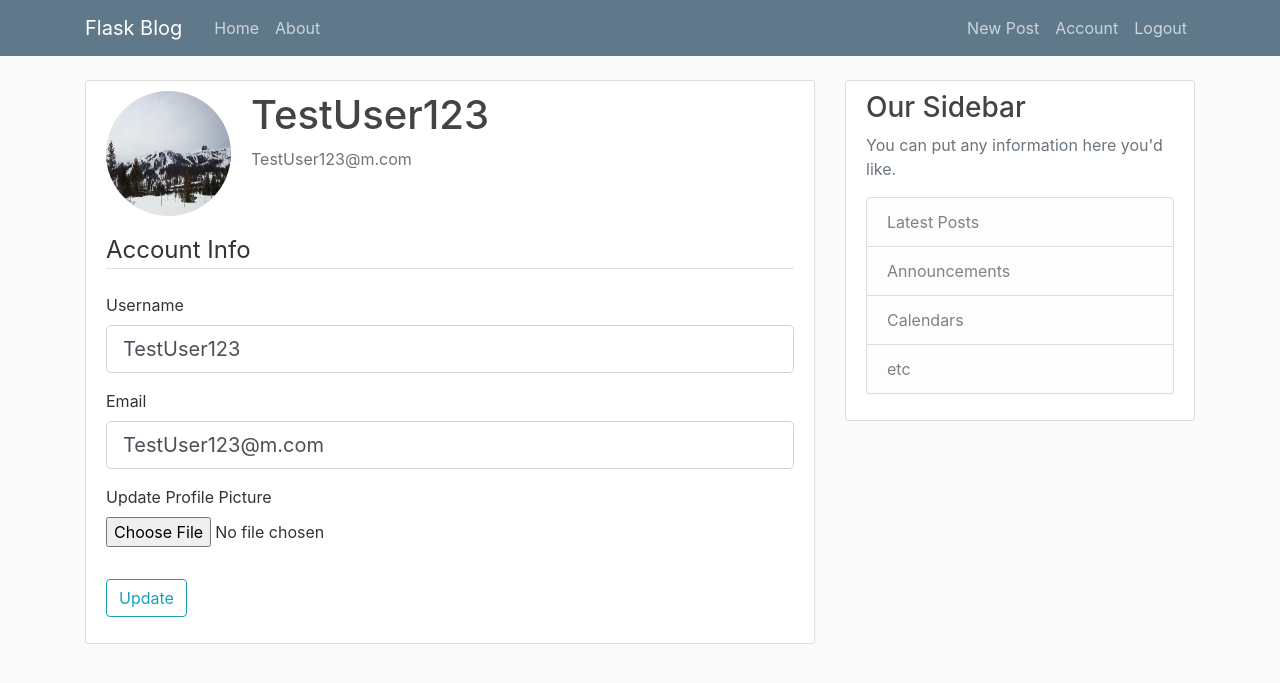
After one commit to MasoudZeynali/flask_blog, a Flask app: page /account in a window 1280 px wide. The commit adds this page. Shown: the top 683 px of the page. Run offline with Flask 2, Linux system fonts and the light colour scheme; a user stored in the database is signed in; some libraries are stand-ins or nearby versions.

Commit message:
before user

```diff
--- a/flaskblog/forms.py
+++ b/flaskblog/forms.py
@@ -1,15 +1,27 @@
 from flask_wtf import FlaskForm
-from wtforms import StringField, PasswordField, SubmitField, BooleanField
-from wtforms.validators import DataRequired, Length, Email, EqualTo
+from flask_wtf.file import FileField, FileAllowed
+from flask_login import current_user
+from wtforms import StringField, PasswordField, SubmitField, BooleanField, TextAreaField
+from wtforms.validators import DataRequired, Length, Email, EqualTo, ValidationError
+from flaskblog.models import User
 
 
 class RegistrationForm(FlaskForm):
     username = StringField('Username',validators=[DataRequired(), Length(min=2, max=20)])
     email = StringField('Email',validators=[DataRequired(), Email()])
     password = PasswordField('Password', validators=[DataRequired()])
-    confirm_password = PasswordField('Confirm Password',
-                                     validators=[DataRequired(), EqualTo('password')])
+    confirm_password = PasswordField('Confirm Password',validators=[DataRequired(), EqualTo('password')])
     submit = SubmitField('Sign Up')
+
+    def validate_username(self, username):
+        user = User.query.filter_by(username=username.data).first()
+        if user:
+            raise ValidationError('That username is taken. Please choose a different one.')
+
+    def validate_email(self, email):
+        user = User.query.filter_by(email=email.data).first()
+        if user:
+            raise ValidationError('That email is taken. Please choose a different one.')
 
 
 class LoginForm(FlaskForm):
@@ -17,3 +29,28 @@ class LoginForm(FlaskForm):
     password = PasswordField('Password', validators=[DataRequired()])
     remember = BooleanField('Remember Me')
     submit = SubmitField('Login')
+
+
+class UpdateAccountForm(FlaskForm):
+    username = StringField('Username',validators=[DataRequired(), Length(min=2, max=20)])
+    email = StringField('Email',validators=[DataRequired(), Email()])
+    picture = FileField('Update Profile Picture', validators=[FileAllowed(['jpg', 'png'])])
+    submit = SubmitField('Update')
+
+    def validate_username(self, username):
+        if username.data != current_user.username:
+            user = User.query.filter_by(username=username.data).first()
+            if user:
+                raise ValidationError('That username is taken. Please choose a different one.')
+
+    def validate_email(self, email):
+        if email.data != current_user.email:
+            user = User.query.filter_by(email=email.data).first()
+            if user:
+                raise ValidationError('That email is taken. Please choose a different one.')
+
+
+class PostForm(FlaskForm):
+    title = StringField('Title', validators=[DataRequired()])
+    content = TextAreaField('Content', validators=[DataRequired()])
+    submit = SubmitField('Post')
--- a/flaskblog/routes.py
+++ b/flaskblog/routes.py
@@ -1,30 +1,17 @@
-from flask import render_template, url_for, flash, redirect
-from flaskblog import app
-from flaskblog.forms import RegistrationForm, LoginForm
+import os
+import secrets
+from PIL import Image
+from flask import render_template, url_for, flash, redirect, request, abort
+from flaskblog import app, db, bcrypt
+from flaskblog.forms import RegistrationForm, LoginForm, UpdateAccountForm, PostForm
 from flaskblog.models import User, Post
-
-
-
-
-posts = [
-    {
-        'author': 'Corey Schafer',
-        'title': 'Blog Post 1',
-        'content': 'First post content',
-        'date_posted': 'April 20, 2018'
-    },
-    {
-        'author': 'Jane Doe',
-        'title': 'Blog Post 2',
-        'content': 'Second post content',
-        'date_posted': 'April 21, 2018'
-    }
-]
+from flask_login import login_user, current_user, logout_user, login_required
 
 
 @app.route("/")
 @app.route("/home")
 def home():
+    posts = Post.query.all()
     return render_template('home.html', posts=posts)
 
 
@@ -35,20 +22,120 @@ def about():
 
 @app.route("/register", methods=['GET', 'POST'])
 def register():
+    if current_user.is_authenticated:
+        return redirect(url_for('home'))
     form = RegistrationForm()
     if form.validate_on_submit():
-        flash(f'Account created for {form.username.data}!', 'success')
-        return redirect(url_for('home'))
+        hashed_password = bcrypt.generate_password_hash(form.password.data).decode('utf-8')
+        user = User(username=form.username.data, email=form.email.data, password=hashed_password)
+        db.session.add(user)
+        db.session.commit()
+        flash('Your account has been created! You are now able to log in', 'success')
+        return redirect(url_for('login'))
     return render_template('register.html', title='Register', form=form)
 
 
 @app.route("/login", methods=['GET', 'POST'])
 def login():
+    if current_user.is_authenticated:
+        return redirect(url_for('home'))
     form = LoginForm()
     if form.validate_on_submit():
-        if form.email.data == 'admin@blog.com' and form.password.data == 'password':
-            flash('You have been logged in!', 'success')
-            return redirect(url_for('home'))
+        user = User.query.filter_by(email=form.email.data).first()
+        if user and bcrypt.check_password_hash(user.password, form.password.data):
+            login_user(user, remember=form.remember.data)
+            next_page = request.args.get('next')
+            return redirect(next_page) if next_page else redirect(url_for('home'))
         else:
-            flash('Login Unsuccessful. Please check username and password', 'danger')
+            flash('Login Unsuccessful. Please check email and password', 'danger')
     return render_template('login.html', title='Login', form=form)
+
+
+@app.route("/logout")
+def logout():
+    logout_user()
+    return redirect(url_for('home'))
+
+
+def save_picture(form_picture):
+    random_hex = secrets.token_hex(8)
+    _, f_ext = os.path.splitext(form_picture.filename)
+    picture_fn = random_hex + f_ext
+    picture_path = os.path.join(app.root_path, 'static/profile_pics', picture_fn)
+
+    output_size = (125, 125)
+    i = Image.open(form_picture)
+    i.thumbnail(output_size)
+    i.save(picture_path)
+
+    return picture_fn
+
+
+@app.route("/account", methods=['GET', 'POST'])
+@login_required
+def account():
+    form = UpdateAccountForm()
+    if form.validate_on_submit():
+        if form.picture.data:
+            picture_file = save_picture(form.picture.data)
+            current_user.image_file = picture_file
+        current_user.username = form.username.data
+        current_user.email = form.email.data
+        db.session.commit()
+        flash('Your account has been updated!', 'success')
+        return redirect(url_for('account'))
+    elif request.method == 'GET':
+        form.username.data = current_user.username
+        form.email.data = current_user.email
+    image_file = url_for('static', filename='profile_pics/' + current_user.image_file)
+    return render_template('account.html', title='Account',image_file=image_file, form=form)
+
+
+@app.route("/post/new", methods=['GET', 'POST'])
+@login_required
+def new_post():
+    form = PostForm()
+    if form.validate_on_submit():
+        post = Post(title=form.title.data, content=form.content.data, author=current_user)
+        db.session.add(post)
+        db.session.commit()
+        flash('Your post has been created!', 'success')
+        return redirect(url_for('home'))
+    return render_template('create_post.html', title='New Post',form=form, legend='New Post')
+
+
+@app.route("/post/<int:post_id>")
+def post(post_id):
+    post = Post.query.get_or_404(post_id)
+    return render_template('post.html', title=post.title, post=post)
+
+
+@app.route("/post/<int:post_id>/update", methods=['GET', 'POST'])
+@login_required
+def update_post(post_id):
+    post = Post.query.get_or_404(post_id)
+    if post.author != current_user:
+        abort(403)
+    form = PostForm()
+    if form.validate_on_submit():
+        post.title = form.title.data
+        post.content = form.content.data
+        db.session.commit()
+        flash('Your post has been updated!', 'success')
+        return redirect(url_for('post', post_id=post.id))
+    elif request.method == 'GET':
+        form.title.data = post.title
+        form.content.data = post.content
+    return render_template('create_post.html', title='Update Post',form=form, legend='Update Post')
+
+
+@app.route("/post/<int:post_id>/delete", methods=['POST'])
+@login_required
+def delete_post(post_id):
+    post = Post.query.get_or_404(post_id)
+    if post.author != current_user:
+        abort(403)
+    db.session.delete(post)
+    db.session.commit()
+    flash('Your post has been deleted!', 'success')
+    return redirect(url_for('home'))
--- a/flaskblog/templates/about.html
+++ b/flaskblog/templates/about.html
@@ -1,4 +1,3 @@
-
 {% extends "layout.html" %}
 {% block content %}
     <h1>About Page</h1>
--- /dev/null
+++ b/flaskblog/templates/account.html
@@ -0,0 +1,57 @@
+{% extends "layout.html" %}
+{% block content %}
+    <div class="content-section">
+      <div class="media">
+        <img class="rounded-circle account-img" src="{{ image_file }}">
+        <div class="media-body">
+          <h2 class="account-heading">{{ current_user.username }}</h2>
+          <p class="text-secondary">{{ current_user.email }}</p>
+        </div>
+      </div>
+        <form method="POST" action="" enctype="multipart/form-data">
+            {{ form.hidden_tag() }}
+            <fieldset class="form-group">
+                <legend class="border-bottom mb-4">Account Info</legend>
+                <div class="form-group">
+                    {{ form.username.label(class="form-control-label") }}
+
+                    {% if form.username.errors %}
+                        {{ form.username(class="form-control form-control-lg is-invalid") }}
+                        <div class="invalid-feedback">
+                            {% for error in form.username.errors %}
+                                <span>{{ error }}</span>
+                            {% endfor %}
+                        </div>
+                    {% else %}
+                        {{ form.username(class="form-control form-control-lg") }}
+                    {% endif %}
+                </div>
+                <div class="form-group">
+                    {{ form.email.label(class="form-control-label") }}
+                    {% if form.email.errors %}
+                        {{ form.email(class="form-control form-control-lg is-invalid") }}
+                        <div class="invalid-feedback">
+                            {% for error in form.email.errors %}
+                                <span>{{ error }}</span>
+                            {% endfor %}
+                        </div>
+                    {% else %}
+                        {{ form.email(class="form-control form-control-lg") }}
+                    {% endif %}
+                </div>
+                <div class="form-group">
+                    {{ form.picture.label() }}
+                    {{ form.picture(class="form-control-file") }}
+                    {% if form.picture.errors %}
+                        {% for error in form.picture.errors %}
+                            <span class="text-danger">{{ error }}</span></br>
+                        {% endfor %}
+                    {% endif %}
+                </div>
+            </fieldset>
+            <div class="form-group">
+                {{ form.submit(class="btn btn-outline-info") }}
+            </div>
+        </form>
+    </div>
+{% endblock content %}
--- a/flaskblog/templates/layout.html
+++ b/flaskblog/templates/layout.html
@@ -1,12 +1,9 @@
-
 <!DOCTYPE html>
 <html>
 <head>
-    <!-- Required meta tags -->
     <meta charset="utf-8">
     <meta name="viewport" content="width=device-width, initial-scale=1, shrink-to-fit=no">
 
-    <!-- Bootstrap CSS -->
     <link rel="stylesheet" href="https://maxcdn.bootstrapcdn.com/bootstrap/4.0.0/css/bootstrap.min.css" integrity="sha384-Gn5384xqQ1aoWXA+058RXPxPg6fy4IWvTNh0E263XmFcJlSAwiGgFAW/dAiS6JXm" crossorigin="anonymous">
 
     <link rel="stylesheet" type="text/css" href="{{ url_for('static', filename='main.css') }}">
@@ -32,8 +29,14 @@
             </div>
             <!-- Navbar Right Side -->
             <div class="navbar-nav">
-              <a class="nav-item nav-link" href="{{ url_for('login') }}">Login</a>
-              <a class="nav-item nav-link" href="{{ url_for('register') }}">Register</a>
+                {% if current_user.is_authenticated %}
+                    <a class="nav-item nav-link" href="{{ url_for('new_post') }}">New Post</a>
+                    <a class="nav-item nav-link" href="{{ url_for('account') }}">Account</a>
+                    <a class="nav-item nav-link" href="{{ url_for('logout') }}">Logout</a>
+                {% else %}
+                    <a class="nav-item nav-link" href="{{ url_for('login') }}">Login</a>
+                    <a class="nav-item nav-link" href="{{ url_for('register') }}">Register</a>
+                {% endif %}
             </div>
           </div>
         </div>
@@ -69,9 +72,6 @@
       </div>
     </main>
 
-
-    <!-- Optional JavaScript -->
-    <!-- jQuery first, then Popper.js, then Bootstrap JS -->
     <script src="https://code.jquery.com/jquery-3.2.1.slim.min.js" integrity="sha384-KJ3o2DKtIkvYIK3UENzmM7KCkRr/rE9/Qpg6aAZGJwFDMVNA/GpGFF93hXpG5KkN" crossorigin="anonymous"></script>
     <script src="https://cdnjs.cloudflare.com/ajax/libs/popper.js/1.12.9/umd/popper.min.js" integrity="sha384-ApNbgh9B+Y1QKtv3Rn7W3mgPxhU9K/ScQsAP7hUibX39j7fakFPskvXusvfa0b4Q" crossorigin="anonymous"></script>
     <script src="https://maxcdn.bootstrapcdn.com/bootstrap/4.0.0/js/bootstrap.min.js" integrity="sha384-JZR6Spejh4U02d8jOt6vLEHfe/JQGiRRSQQxSfFWpi1MquVdAyjUar5+76PVCmYl" crossorigin="anonymous"></script>
```
Also changed, not shown: flaskblog/__init__.py (+6 -1 lines), flaskblog/models.py (+9 -2 lines), flaskblog/templates/create_post.html (added, +40 -0 lines), flaskblog/templates/home.html (+4 -3 lines), flaskblog/templates/post.html (added, +38 -0 lines), flaskblog/site.db, flaskblog/static/profile_pics/123.jpg (added), flaskblog/static/profile_pics/default.jpg (added), flaskblog/static/profile_pics/ee7ce2d0b9d8a9af.jpg (added).
